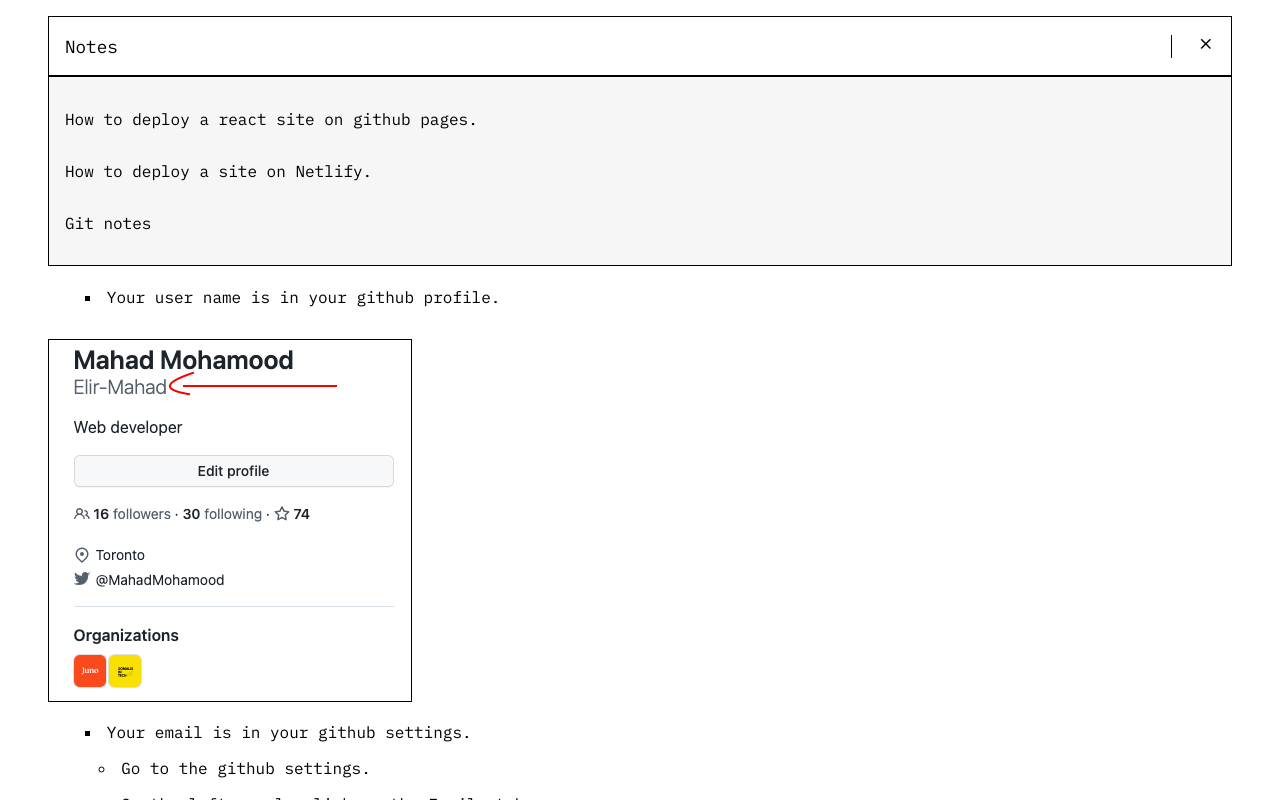
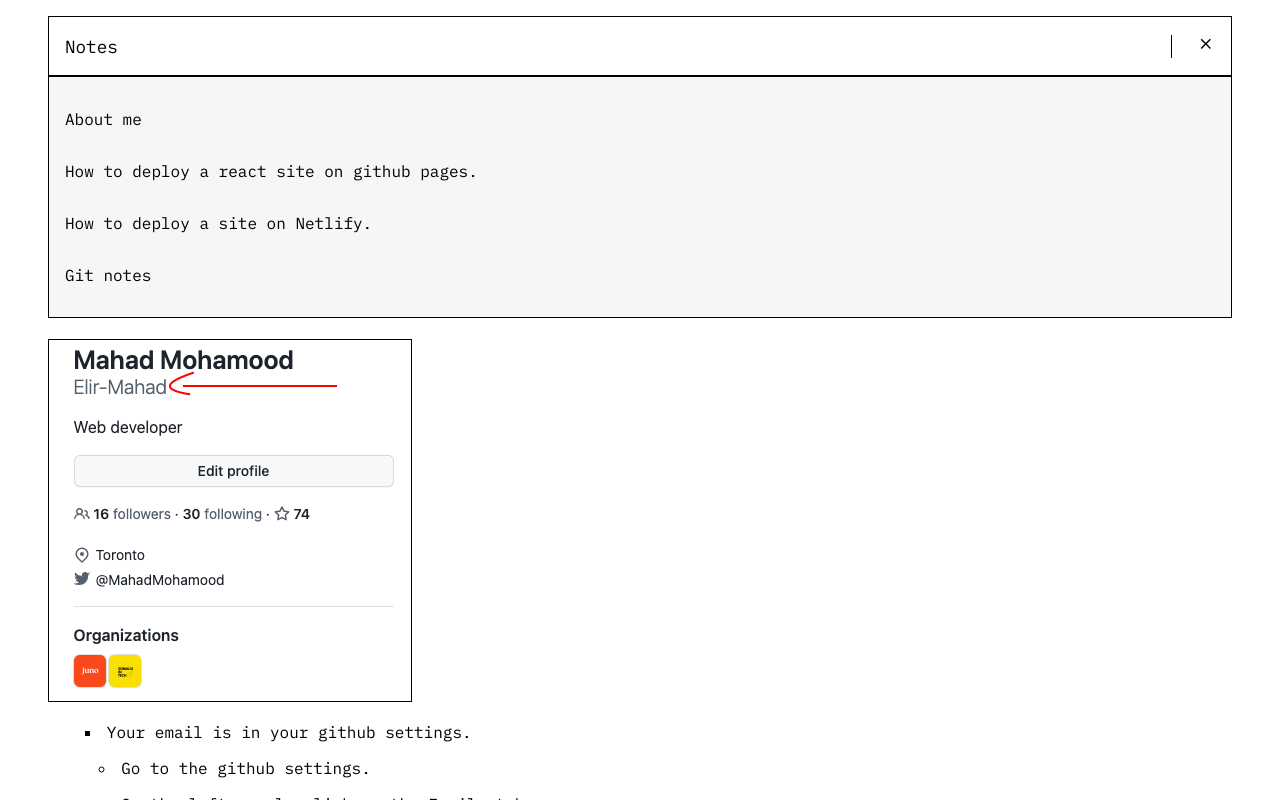
Before and after one commit to Elir-Mahad/notes-v1, a Next.js app: page / in a window 1280 px wide. Both pictures are taken after a click on the element 1206 px from the left and 46 px from the top of the page. Shown: the top 800 px of the page. Built offline with nearby package versions, Linux system fonts and the light colour scheme.

Commit message:
Add 'about' menu option to the menu. On click user gets redirected to the portfolio page.

```diff
--- a/components/Menu.js
+++ b/components/Menu.js
@@ -51,6 +51,10 @@ function Menu() {
 
         {menuContent && (
           <BlogsMenu>
+            <Link href="https://mahad.codes/">
+              <BlogName onClick={hideContent}>About me</BlogName>
+            </Link>
+            {/*  */}
             <Link href="/deploy-react-github-pages">
               <BlogName onClick={hideContent}>
                 How to deploy a react site on github pages.
```
